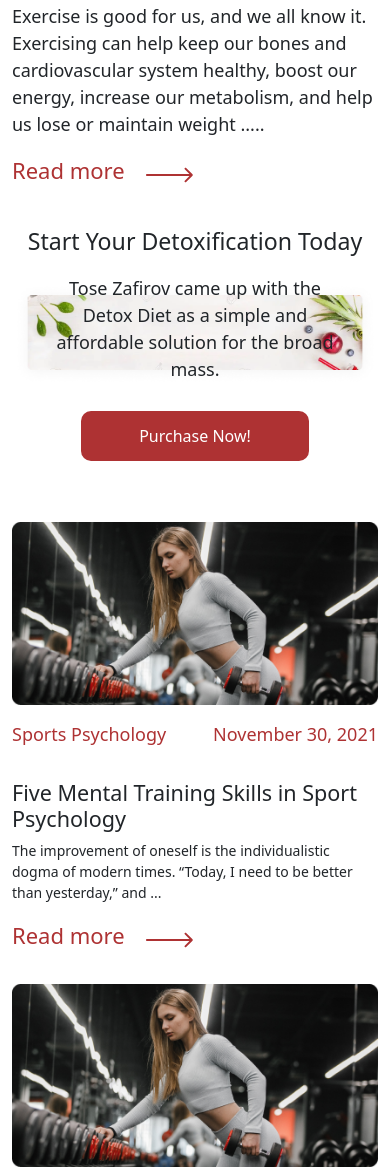
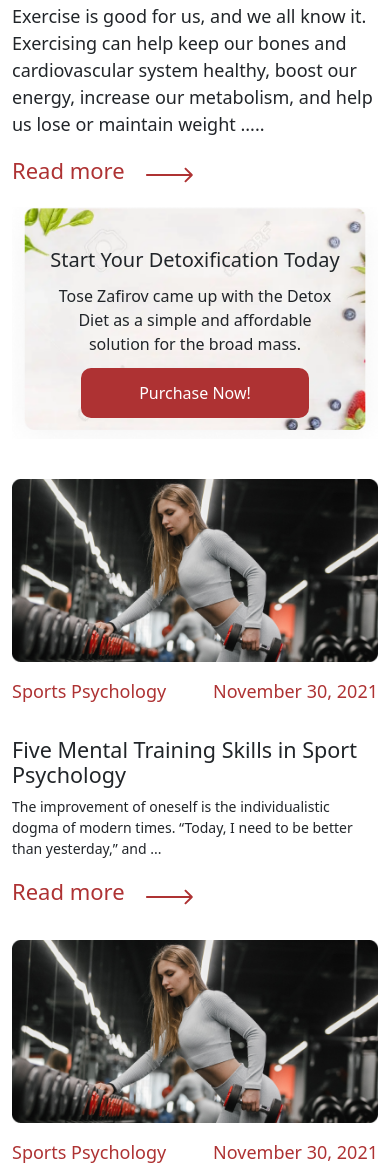
Before and after one commit to alexpozdnii97/tosezafitow.com, a plain HTML site: page html/blog.html in a window 390 px wide. Shown: the part 765-1934 px from the top of the page. Drawn offline with Linux system fonts and the light colour scheme; files whose address does not match are found by name.

Commit message:
Bogdan
Same debage

```diff
--- a/assets/style/style.less
+++ b/assets/style/style.less
@@ -1264,15 +1264,29 @@ footer {
     padding-top: 20px;
 }
 .detoxification {
+    height: 191px;
     background: url(../img/deToxPhoto.png) center center no-repeat;
-    background-size: cover;
+    background-size: 130%;
+    width: 100%;
+    height: auto;
+    position: relative;
     text-align: center;
-    padding-top: 20px;
+    margin-top: 20px;
+    .detoxImg {
+        position: absolute;
+        width: 100%;
+        object-fit: cover;
+        top: 0;
+        left: 0;
+    }
     .deToxHeader {
-        padding-top: 21px;
+        padding-top: 15px;
+        margin-bottom: 0px;
+        font-size: 30px;
     }
     .deToxText {
         padding: 12px 120px 0px 120px;
+        margin-bottom: 0px;
     }
     .deToxBtn {
         margin:12px 0px  21px 0px;
@@ -1444,8 +1458,8 @@ footer {
 
 
     .detoxification {
-        background: url(../img/deToxPhoto.png) center center no-repeat;
-        background-size: contain;
+        background: url(../img/deToxPhoto.png) top center no-repeat;
+        background-image: contain;
         text-align: center;
         padding-top: 20px;
         .deToxHeader {
@@ -1479,7 +1493,7 @@ footer {
     .trainWitTose {
         background-size:contain;
         margin-top: 50px;
-        margin-bottom: 140px;
+        margin-bottom: 40px;
         .trainWitToseHeader {
             padding-top: 40px;
         }
@@ -1516,6 +1530,19 @@ footer {
                 width: 100%;
                 object-fit: contain;
             }
+        }
+    }
+    .detoxification {
+        background: url(../img/deToxMobile.png) center center no-repeat;
+        background-size:cover;
+        .deToxBtn {
+            padding: 13px 58px;
+        }
+        .deToxHeader {
+            font-size: 20px;
+        }
+        .deToxText {
+            font-size: 16px;
         }
     }
     .olimpia {
--- a/html/blog.html
+++ b/html/blog.html
@@ -29,7 +29,7 @@
             </div>
             <div class="header_body">
                 <ul class="navBar_menu">
-                    <li><a href="#">Home</a></li>
+                    <li><a href="../html/index.html">Home</a></li>
                     <li><a href="#">About</a></li>
                     <li><a href="#">Gym</a></li>
                     <li><a href="#">Sports phychology</a></li>
```
Also changed, not shown: assets/img/deToxMobile.png (added), assets/style/style.css.
